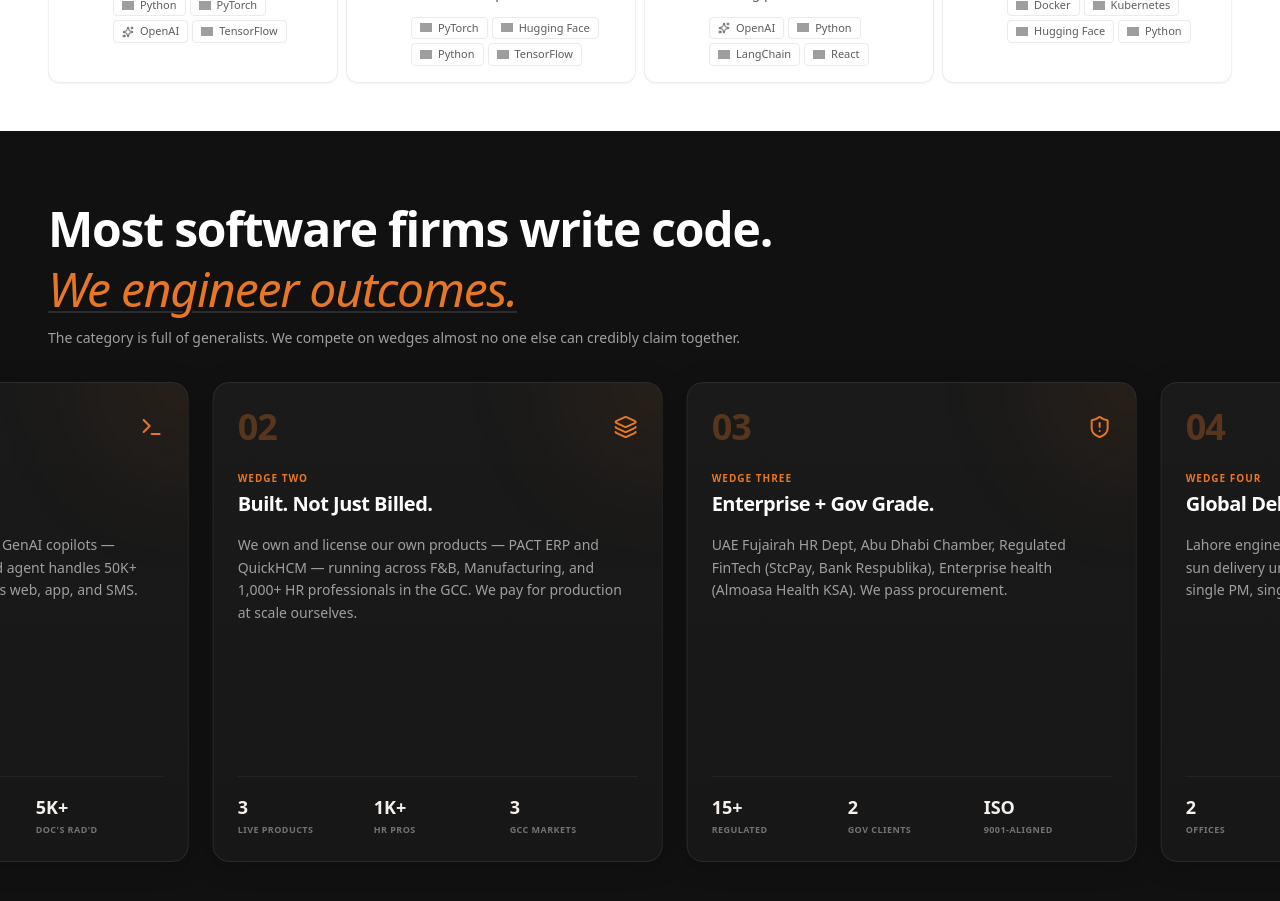
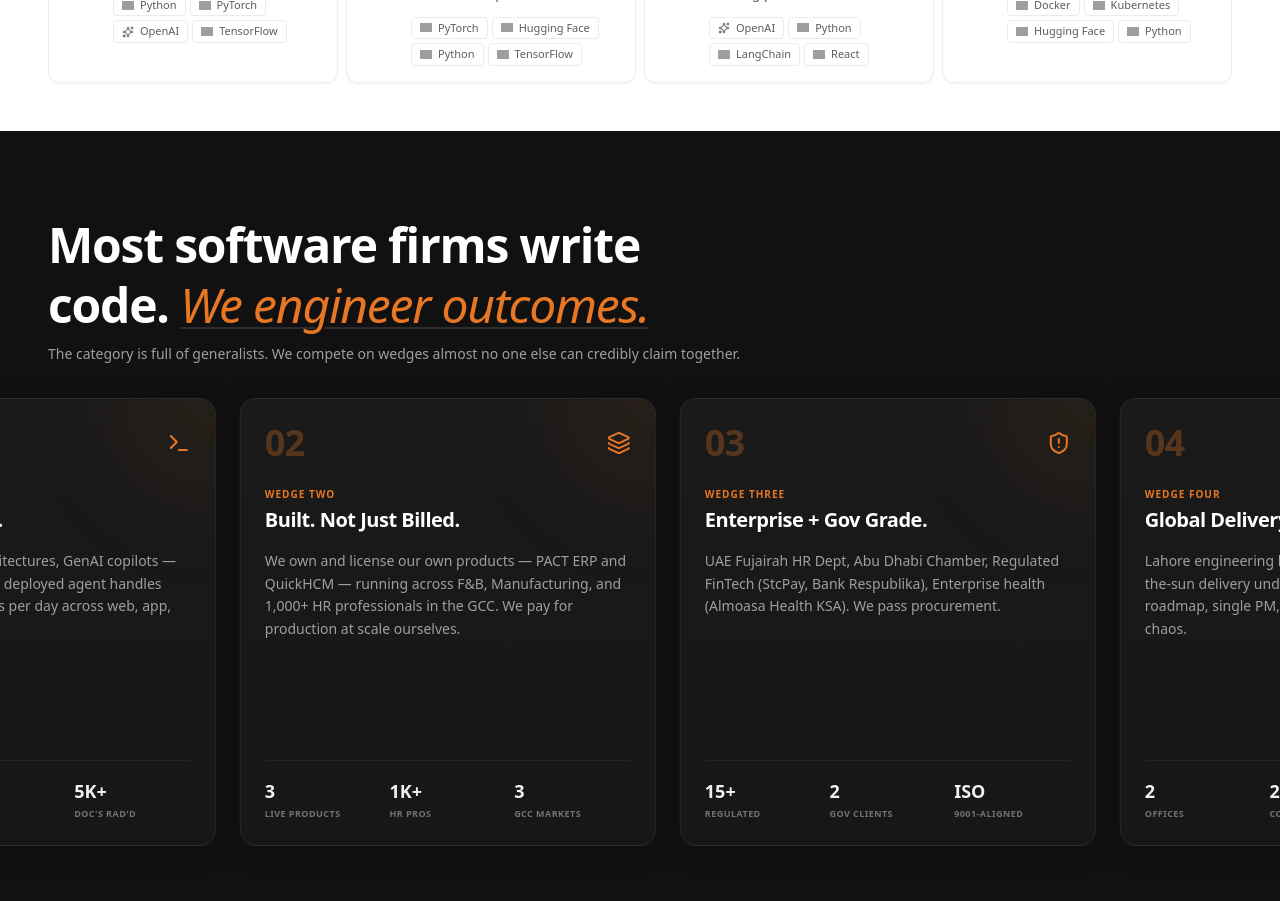
Before and after one commit to levi-dev-stack/stack360-website, a Next.js app: page / in a window 1280 px wide. Shown: the part 1860-2761 px from the top of the page. Built offline with nearby package versions, Linux system fonts and the light colour scheme; grey boxes are pictures that could not be loaded.

Commit message:
fix: applied min height and vertical scroll effect it mobile mode with cards width adjustment

```diff
--- a/src/components/pages/landing/HorizontalWedge.tsx
+++ b/src/components/pages/landing/HorizontalWedge.tsx
@@ -1,8 +1,10 @@
 'use client';
 
-import { motion, useReducedMotion, useScroll, useTransform } from 'motion/react';
+import { motion, useScroll, useTransform } from 'motion/react';
 import { useEffect, useRef, useState } from 'react';
 import { WedgeCard, type WedgeCardProps } from '@/components/shared/WedgeCard';
+import { useResponsive } from '@/hooks/core/use-responsive';
+import { useCanAnimate } from '@/hooks/use-can-animate';
 
 interface HorizontalWedgeTrackProps {
   sectionTitle: string;
@@ -11,28 +13,56 @@ interface HorizontalWedgeTrackProps {
   cards: WedgeCardProps[];
 }
 
-export default function HorizontalWedgeTrack({
-  sectionTitle,
-  sectionHighlight,
-  sectionSubtitle,
-  cards,
-}: HorizontalWedgeTrackProps) {
+type HeadingProps = Omit<HorizontalWedgeTrackProps, 'cards'>;
+
+function WedgeHeading({ sectionTitle, sectionHighlight, sectionSubtitle }: HeadingProps) {
+  return (
+    <div className="w-full space-y-sm">
+      <h2 className="max-w-3xl text-balance text-3xl font-black leading-tight tracking-tight text-neutral-50 md:text-4xl lg:text-5xl">
+        {sectionTitle}{' '}
+        <span className="font-medium italic text-primary underline decoration-neutral-800 decoration-2 underline-offset-4">
+          {sectionHighlight}
+        </span>
+      </h2>
+      <p className="max-w-4xl text-sm leading-relaxed text-neutral-400">{sectionSubtitle}</p>
+    </div>
+  );
+}
+
+/**
+ * Mobile / tablet / no-JS / reduced-motion: a natural, vertically-scrolling
+ * grid. The cards flow to the container width so they fit small screens.
+ */
+function VerticalWedges({ cards, ...heading }: HorizontalWedgeTrackProps) {
+  return (
+    <section className="site-section bg-neutral-black py-2xl">
+      <div className="site-container space-y-xl">
+        <WedgeHeading {...heading} />
+        <div className="grid grid-cols-1 gap-lg sm:grid-cols-2 xl:grid-cols-3">
+          {cards.map((card, idx) => (
+            <WedgeCard key={`${card.title}-${idx}`} {...card} />
+          ))}
+        </div>
+      </div>
+    </section>
+  );
+}
+
+/**
+ * Desktop-only enhancement: the section pins while vertical scroll is
+ * translated into horizontal movement across the wedge track. Card height is
+ * viewport-relative so the heading never gets clipped on short laptop screens.
+ */
+function PinnedWedges({ cards, ...heading }: HorizontalWedgeTrackProps) {
   const targetRef = useRef<HTMLDivElement>(null);
   const viewportRef = useRef<HTMLDivElement>(null);
   const trackRef = useRef<HTMLDivElement>(null);
   const [maxShift, setMaxShift] = useState(0);
-  const reduced = useReducedMotion();
 
-  const { scrollYProgress } = useScroll({
-    target: targetRef,
-  });
+  const { scrollYProgress } = useScroll({ target: targetRef });
+  const x = useTransform(scrollYProgress, [0, 1], [0, -maxShift]);
 
   useEffect(() => {
-    if (reduced) {
-      setMaxShift(0);
-      return;
-    }
-
     const updateShift = () => {
       const viewport = viewportRef.current;
       const track = trackRef.current;
@@ -41,8 +71,7 @@ export default function HorizontalWedgeTrack({
         return;
       }
 
-      const nextShift = Math.max(0, track.scrollWidth - viewport.clientWidth);
-      setMaxShift(nextShift);
+      setMaxShift(Math.max(0, track.scrollWidth - viewport.clientWidth));
     };
 
     updateShift();
@@ -61,51 +90,25 @@ export default function HorizontalWedgeTrack({
       resizeObserver.disconnect();
       window.removeEventListener('resize', updateShift);
     };
-  }, [reduced]);
-
-  const x = useTransform(scrollYProgress, [0, 1], [0, -maxShift]);
-
-  if (reduced) {
-    return (
-      <section className="site-section bg-neutral-black py-2xl">
-        <div className="site-container space-y-xl">
-          <div className="w-full space-y-sm">
-            <h2 className="max-w-3xl text-3xl font-black leading-tight tracking-tight text-neutral-50 md:text-5xl">
-              {sectionTitle}{' '}
-              <span className="font-medium italic text-primary underline decoration-neutral-800 decoration-2 underline-offset-4">
-                {sectionHighlight}
-              </span>
-            </h2>
-            <p className="max-w-4xl text-sm leading-relaxed text-neutral-400">{sectionSubtitle}</p>
-          </div>
-          <div className="grid grid-cols-1 gap-lg md:grid-cols-2 xl:grid-cols-3">
-            {cards.map((card, idx) => (
-              <WedgeCard key={`${card.title}-${idx}`} {...card} />
-            ))}
-          </div>
-        </div>
-      </section>
-    );
-  }
+  }, []);
 
   return (
     <div ref={targetRef} className="relative h-[180vh] bg-neutral-black">
-      <div className="sticky top-0 flex h-screen w-full flex-col justify-center overflow-hidden">
-        <div className="site-container flex h-full flex-col justify-center">
-          <div className="mb-xl w-full space-y-sm">
-            <h2 className="max-w-3xl text-3xl font-black leading-tight tracking-tight text-neutral-50 md:text-5xl">
-              {sectionTitle}{' '}
-              <span className="font-medium italic text-primary underline decoration-neutral-800 decoration-2 underline-offset-4">
-                {sectionHighlight}
-              </span>
-            </h2>
-            <p className="max-w-4xl text-sm leading-relaxed text-neutral-400">{sectionSubtitle}</p>
+      <div className="sticky top-0 flex h-screen min-h-160 w-full flex-col justify-center overflow-hidden">
+        <div className="site-container flex h-full flex-col justify-center gap-[clamp(1.5rem,4vh,2.75rem)]">
+          <div className="shrink-0">
+            <WedgeHeading {...heading} />
           </div>
 
           <div ref={viewportRef} className="relative w-full overflow-visible">
             <motion.div ref={trackRef} style={{ x }} className="flex w-max gap-lg">
               {cards.map((card, idx) => (
-                <WedgeCard key={`${card.title}-${idx}`} {...card} />
+                <div
+                  key={`${card.title}-${idx}`}
+                  className="h-[clamp(20rem,56vh,30rem)] w-[min(85vw,26rem)] shrink-0"
+                >
+                  <WedgeCard {...card} />
+                </div>
               ))}
             </motion.div>
           </div>
@@ -114,3 +117,14 @@ export default function HorizontalWedgeTrack({
     </div>
   );
 }
+
+export default function HorizontalWedgeTrack(props: HorizontalWedgeTrackProps) {
+  const canAnimate = useCanAnimate();
+  const { isDesktop } = useResponsive();
+
+  if (canAnimate && isDesktop) {
+    return <PinnedWedges {...props} />;
+  }
+
+  return <VerticalWedges {...props} />;
+}
--- a/src/components/shared/WedgeCard/index.tsx
+++ b/src/components/shared/WedgeCard/index.tsx
@@ -16,7 +16,7 @@ export interface WedgeCardProps {
 
 export function WedgeCard({ number, tagline, title, description, icon, stats }: WedgeCardProps) {
   return (
-    <div className="w-[450px] shrink-0 rounded-xl border border-neutral-800 bg-linear-to-b from-neutral-900 to-neutral-950 p-lg shadow-card flex flex-col justify-between h-[480px] relative overflow-hidden group">
+    <div className="group relative flex h-full min-h-88 w-full flex-col justify-between overflow-hidden rounded-xl border border-neutral-800 bg-linear-to-b from-neutral-900 to-neutral-950 p-lg shadow-card">
       <div className="absolute -top-20 -right-20 h-40 w-40 rounded-full bg-primary/10 blur-3xl transition-opacity duration-500 group-hover:bg-primary/20" />
 
       <div>
```
